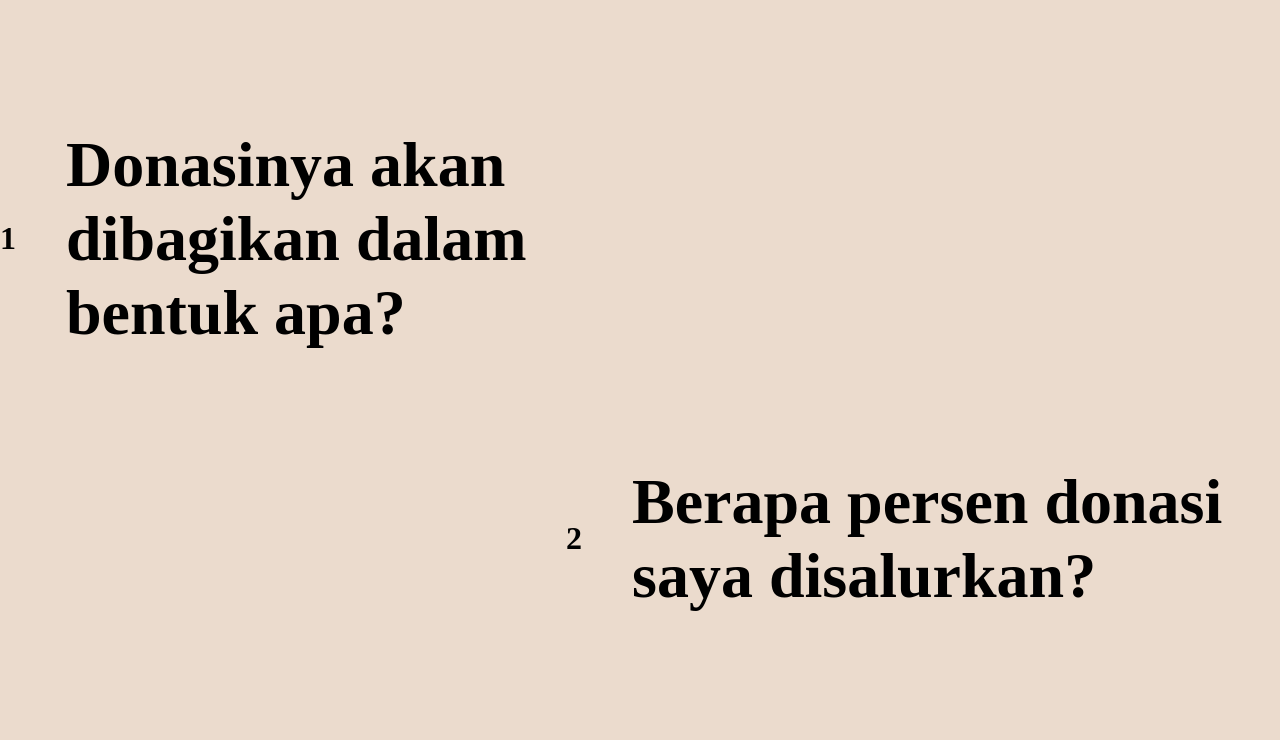
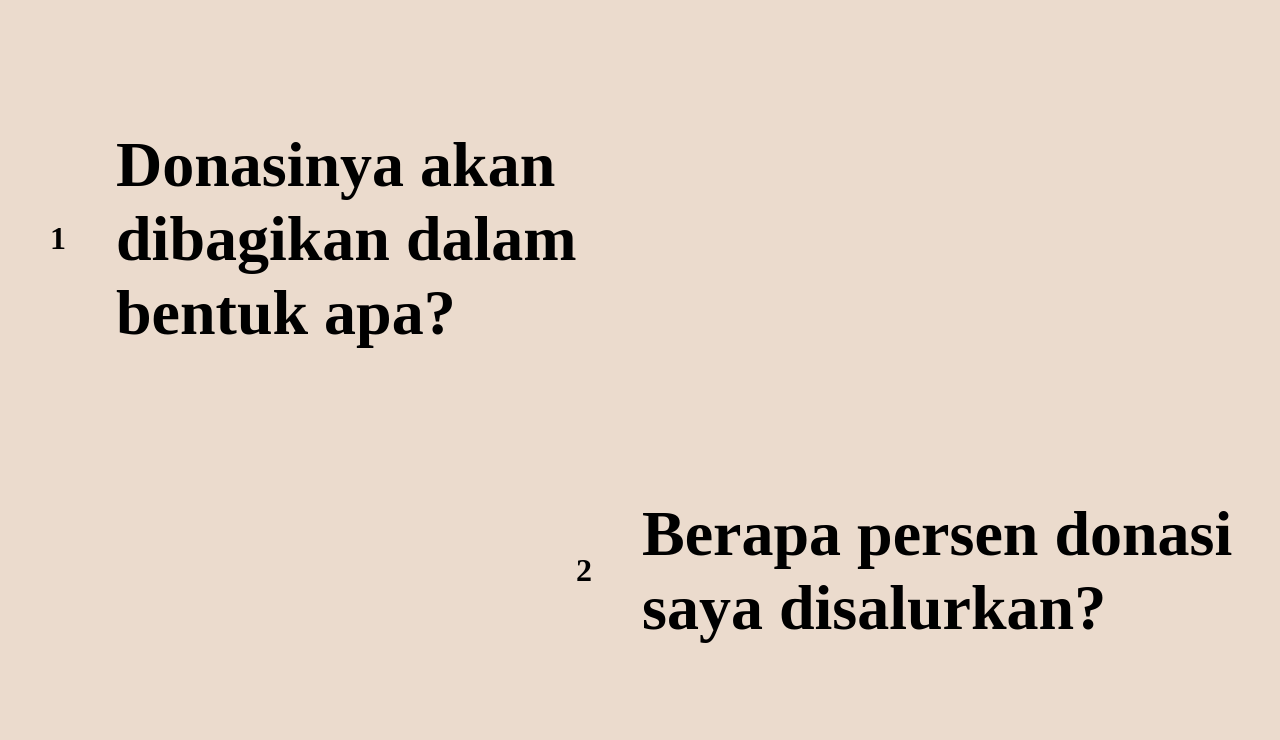
Before and after one commit to AforSmithz/Donasi-52, a Next.js app: page / in a window 1280 px wide. Shown: the part 1180-1920 px from the top of the page. Built offline with nearby package versions, Linux system fonts and the light colour scheme; a web font is replaced by a local one.

Commit message:
Fix flex gap compatibility issue

```diff
--- a/styles/FaqStyle.js
+++ b/styles/FaqStyle.js
@@ -4,6 +4,7 @@ import styled, { css } from "styled-components";
 export const Dropdown = styled.div`
   height: 100%;
   display: flex;
+  align-items: center;
   flex-direction: column;
   gap: 5rem;
   padding-bottom: 200px;
@@ -15,28 +16,29 @@ export const FaqContainer = styled(motion.div)`
   box-sizing: border-box;
   display: flex;
   align-items: flex-start;
-  gap: 1rem;
+  margin-bottom: 3rem;
   /* margin-right: 20px; */
 
-  @media (max-width: 1000px) {
+  @media (max-width: 500px) {
     align-items: center;
   }
 
   ${(props) =>
     props.right &&
     css`
-      padding-right: 10px;
+      ${"" /* padding-right: 10px; */}
       @media (min-width: 500px) {
         align-items: flex-end;
       }
     `}
   flex-direction: column;
-  /* ${(props) =>
+  ${(props) =>
     props.right ||
     css`
+      @media (min-width: 500px) {
         padding-left: 50px;
       }
-    `} */
+    `}
 `;
 
 export const Question = styled(motion.div)`
@@ -46,7 +48,7 @@ export const Question = styled(motion.div)`
   height: 100%;
   width: 55vw;
   font-family: "Monument Extended";
-  font-size: 1rem;
+  font-size: 1.5rem;
   @media (min-width: 1000px) {
     font-size: 4rem;
   }
@@ -77,12 +79,21 @@ export const Answer = styled(motion.div)`
   overflow: hidden;
   box-sizing: border-box;
   width: 40vw;
-  margin-left: 100px;
+  margin-left: 75px;
   /* height: 100%; */
   font-size: 2vw;
   @media (max-width: 500px) {
-    font-size: 3.5vw;
+    font-size: 5vw;
   }
+
+  ${(props) =>
+    props.right &&
+    css`
+      @media (min-width: 500px) {
+        margin-left: 0px;
+        margin-right: 125px;
+      }
+    `}
 
   margin-top: 20px;
 `;
```
